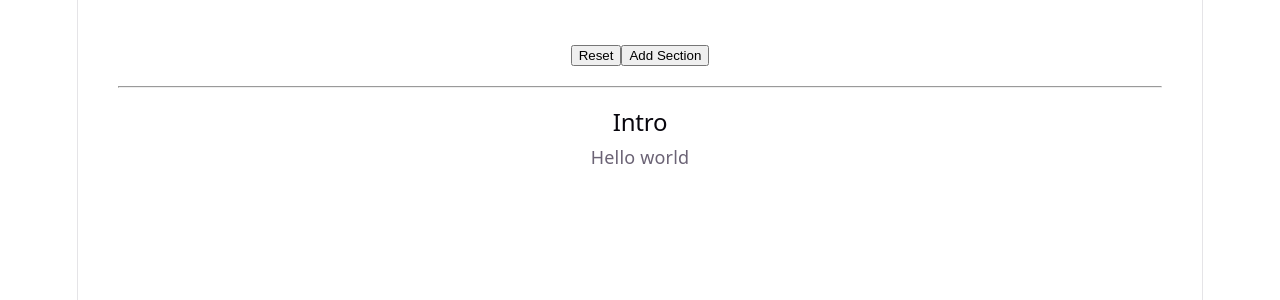
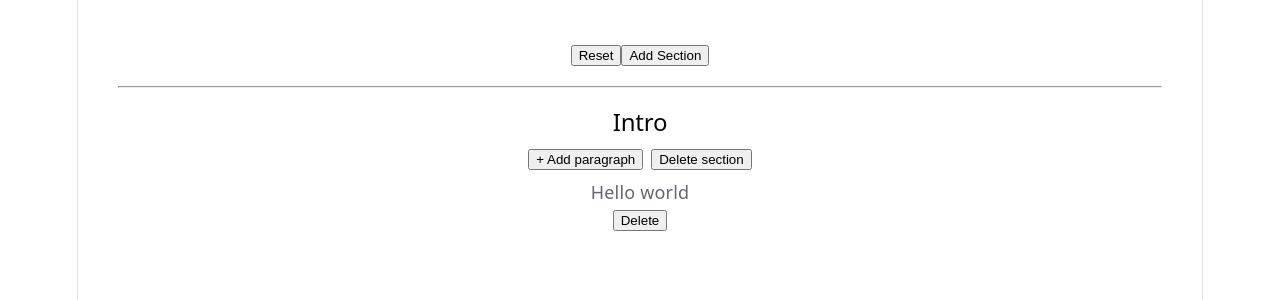
Before and after one commit to KevHamm/blox, a React (Vite) app in the folder frontend/: page / in a window 1280 px wide. Shown: the top 300 px of the page. Built offline with nearby package versions, Linux system fonts and the light colour scheme.

Commit message:
Now allows deletion of sections and paragraphs

```diff
--- a/frontend/src/App.tsx
+++ b/frontend/src/App.tsx
@@ -7,6 +7,7 @@ export default function App() {
   const [doc, setDoc] = useState<DocumentNode>(sampleDocument);
   const [editingId, setEditingId] = useState<string | null>(null);
 
+  // EDIT paragraph text by ID
   function updateTextById(id: string, value: string) {
     function update(node: any): any {
       if (node.id === id && node.type === "paragraph") {
@@ -26,6 +27,61 @@ export default function App() {
     setDoc((prev) => update(prev));
   }
 
+  // ADD paragraph inside a section
+  function addParagraph(sectionId: string) {
+    function update(node: any): any {
+      if (node.id === sectionId && node.type === "section") {
+        return {
+          ...node,
+          children: [
+            ...node.children,
+            {
+              id: crypto.randomUUID(),
+              type: "paragraph",
+              text: "New paragraph"
+            }
+          ]
+        };
+      }
+
+      if (node.children) {
+        return {
+          ...node,
+          children: node.children.map(update)
+        };
+      }
+
+      return node;
+    }
+
+    setDoc((prev) => update(prev));
+  }
+
+  function deleteNodeById(id: string) {
+    function remove(node: any): any {
+      // If this is the node to delete → return null
+      if (node.id === id) {
+        return null;
+      }
+
+      // If it has children → recurse
+      if (node.children) {
+        const updatedChildren = node.children
+          .map(remove)
+          .filter(Boolean); // remove nulls
+
+        return {
+          ...node,
+          children: updatedChildren
+        };
+      }
+
+      return node;
+    }
+
+    setDoc((prev) => remove(prev));
+  }
+
   return (
     <div style={{ padding: "40px" }}>
       <button onClick={() => setDoc(sampleDocument)}>
@@ -33,8 +89,8 @@ export default function App() {
       </button>
 
       <button
-        onClick={() => {
-          setDoc((prev: any) => ({
+        onClick={() =>
+          setDoc((prev) => ({
             ...prev,
             children: [
               ...prev.children,
@@ -51,8 +107,8 @@ export default function App() {
                 ]
               }
             ]
-          }));
-        }}
+          }))
+        }
       >
         Add Section
       </button>
@@ -64,6 +120,8 @@ export default function App() {
         editingId={editingId}
         setEditingId={setEditingId}
         updateTextById={updateTextById}
+        addParagraph={addParagraph}
+        deleteNodeById={deleteNodeById}
       />
     </div>
   );
--- a/frontend/src/renderer/DocumentRenderer.tsx
+++ b/frontend/src/renderer/DocumentRenderer.tsx
@@ -4,12 +4,16 @@ export function DocumentRenderer({
   node,
   editingId,
   setEditingId,
-  updateTextById
+  updateTextById,
+  addParagraph,
+  deleteNodeById
 }: {
   node: DocumentNode;
   editingId: string | null;
   setEditingId: (id: string | null) => void;
   updateTextById: (id: string, value: string) => void;
+  addParagraph: (sectionId: string) => void;
+  deleteNodeById: (id: string) => void;
 }) {
   switch (node.type) {
     case "document":
@@ -22,6 +26,8 @@ export function DocumentRenderer({
               editingId={editingId}
               setEditingId={setEditingId}
               updateTextById={updateTextById}
+              addParagraph={addParagraph}
+              deleteNodeById={deleteNodeById}
             />
           ))}
         </div>
@@ -32,6 +38,18 @@ export function DocumentRenderer({
         <div style={{ marginBottom: 16 }}>
           <h2>{node.title}</h2>
 
+          <button onClick={() => addParagraph(node.id)}>
+            + Add paragraph
+          </button>
+
+          <button
+            onClick={() => deleteNodeById(node.id)}
+            style={{ marginLeft: 8 }}
+          >
+            Delete section
+          </button>
+
+          <div style={{ marginTop: 8 }}>
             {node.children.map((c) => (
               <DocumentRenderer
                 key={c.id}
@@ -39,8 +57,11 @@ export function DocumentRenderer({
                 editingId={editingId}
                 setEditingId={setEditingId}
                 updateTextById={updateTextById}
+                addParagraph={addParagraph}
+                deleteNodeById={deleteNodeById}
               />
             ))}
+          </div>
         </div>
       );
 
@@ -48,14 +69,29 @@ export function DocumentRenderer({
       const isEditing = editingId === node.id;
 
       return isEditing ? (
+        <div>
           <input
             autoFocus
             value={node.text}
             onChange={(e) => updateTextById(node.id, e.target.value)}
             onBlur={() => setEditingId(null)}
           />
+
+          <button onClick={() => deleteNodeById(node.id)}>
+            Delete
+          </button>
+        </div>
       ) : (
+        <div>
           <p onClick={() => setEditingId(node.id)}>{node.text}</p>
+
+          <button onClick={() => deleteNodeById(node.id)}>
+            Delete
+          </button>
+        </div>
       );
+
+    default:
+      return null;
   }
 }
```
Lines whose indentation alone changed are shown as unchanged.
